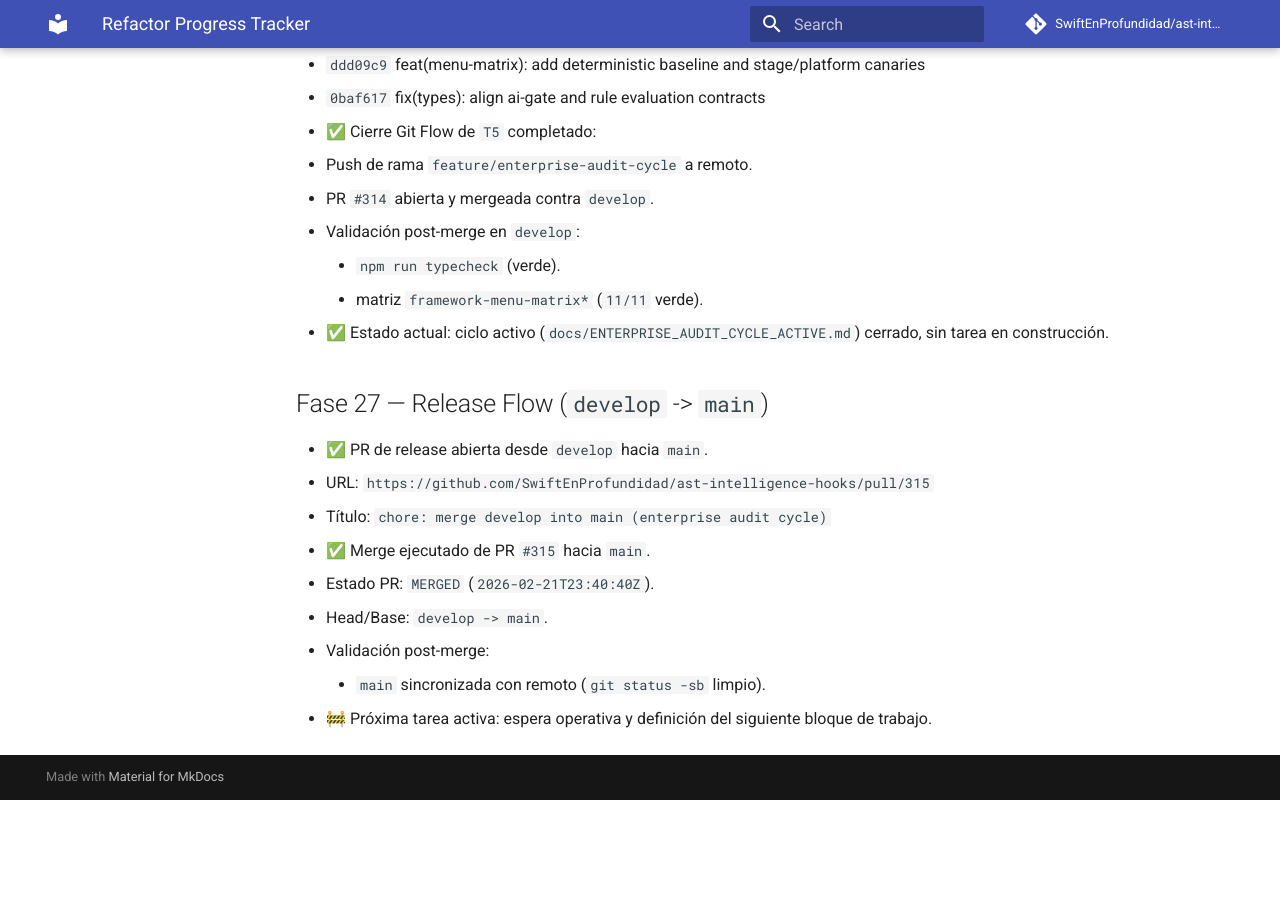
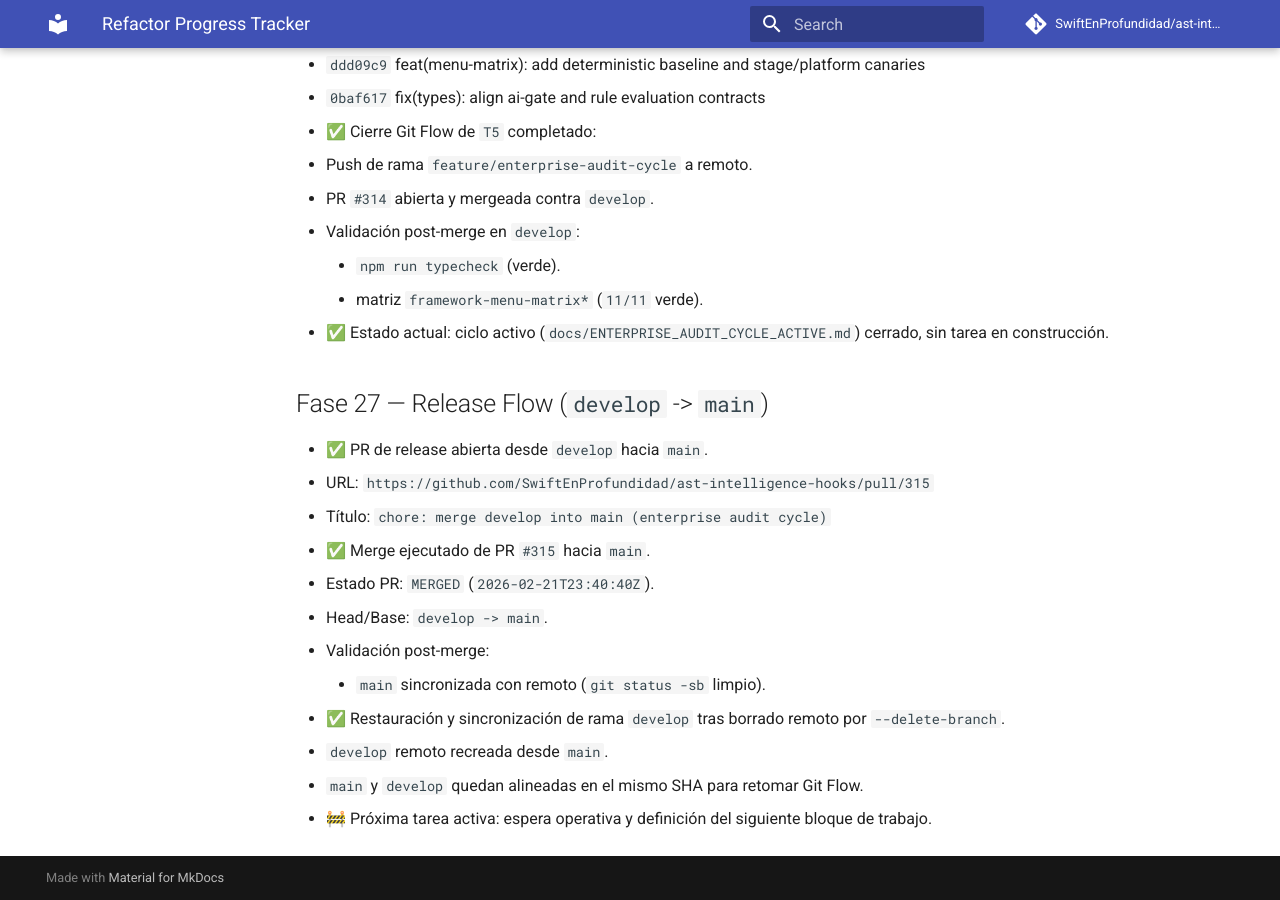
Before and after one commit to SwiftEnProfundidad/ast-intelligence-hooks, an MkDocs documentation site: the page built from docs/REFRACTOR_PROGRESS.md, in a window 1280 px wide and 900 px high, scrolled down 20439 px. Built offline with MkDocs 1.6.1 and Material for MkDocs 9.7.7, drawn with Linux system fonts in a browser that asks for light colours; comment, search, counter and statistics services are not loaded; before the commit the page ends 21239 px from its top, so only the background shows below that.

Commit message:
docs(progress): close phase 27 and record develop sync restoration

```diff
--- a/docs/REFRACTOR_PROGRESS.md
+++ b/docs/REFRACTOR_PROGRESS.md
@@ -524,4 +524,7 @@ Estado operativo del plan activo para restaurar capacidades enterprise sin rompe
   - Head/Base: `develop -> main`.
   - Validación post-merge:
     - `main` sincronizada con remoto (`git status -sb` limpio).
+- ✅ Restauración y sincronización de rama `develop` tras borrado remoto por `--delete-branch`.
+  - `develop` remoto recreada desde `main`.
+  - `main` y `develop` quedan alineadas en el mismo SHA para retomar Git Flow.
 - 🚧 Próxima tarea activa: espera operativa y definición del siguiente bloque de trabajo.
```
